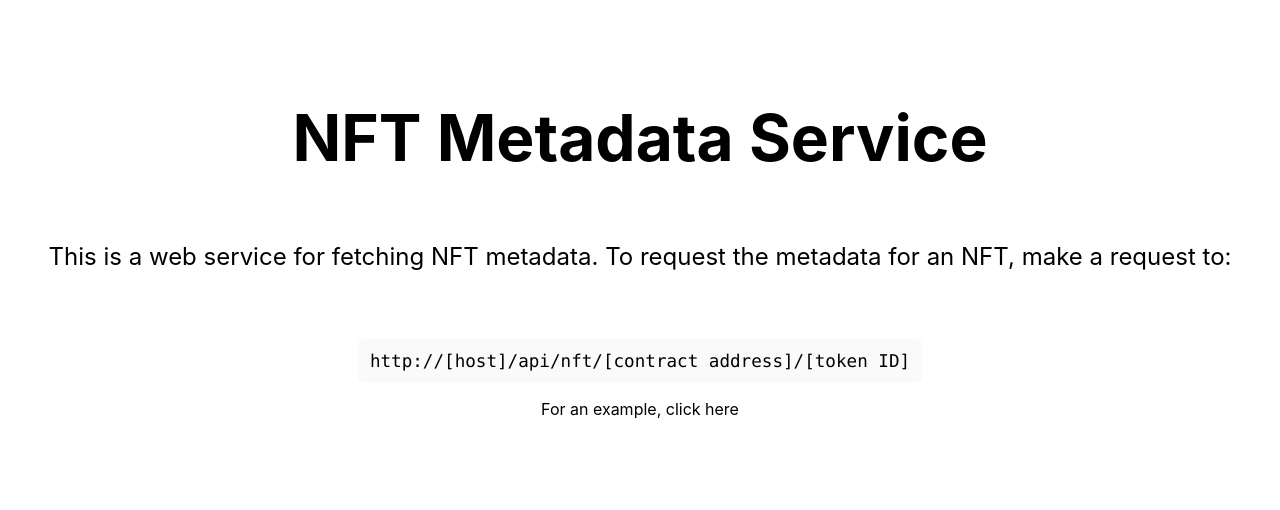
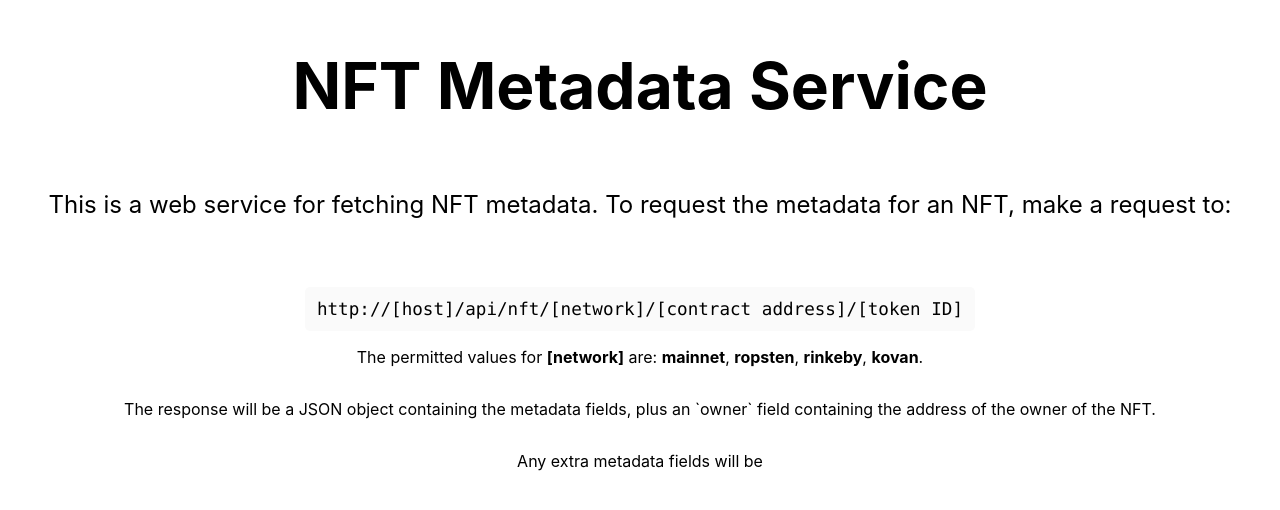
Before and after one commit to bazmatic/nft-metadata-service, a Next.js app: page / in a window 1280 px wide. Shown: the part 132-642 px from the top of the page. Built offline with nearby package versions, Linux system fonts and the light colour scheme.

Commit message:
Updated index page

```diff
--- a/pages/index.tsx
+++ b/pages/index.tsx
@@ -21,9 +21,15 @@ const Home: NextPage = () => {
         <p className={styles.description}>
           This is a web service for fetching NFT metadata. To request the metadata for an NFT, make a request to:
         </p>
-        <code className={styles.code}>http://[host]/api/nft/[contract address]/[token ID]</code>
+        <code className={styles.code}>http://[host]/api/nft/[network]/[contract address]/[token ID]</code>
         <p>
-          <a target="_blank" href="/api/nft/0xf36446105ff682999a442b003f2224bcb3d82067/22">For an example, click here</a>
+          The permitted values for <b>[network]</b> are: <b>mainnet</b>, <b>ropsten</b>, <b>rinkeby</b>, <b>kovan</b>.
+        </p>
+        <p>
+          The response will be a JSON object containing the metadata fields, plus an `owner` field containing the address of the owner of the NFT.
+        </p>
+        <p>
+          Any extra metadata fields will be
         </p>
       </main>
     </div>
```
